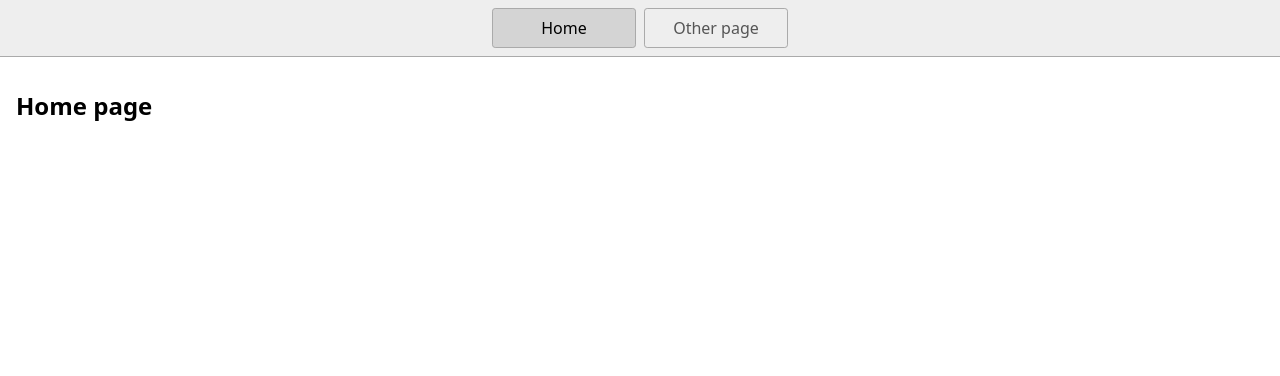
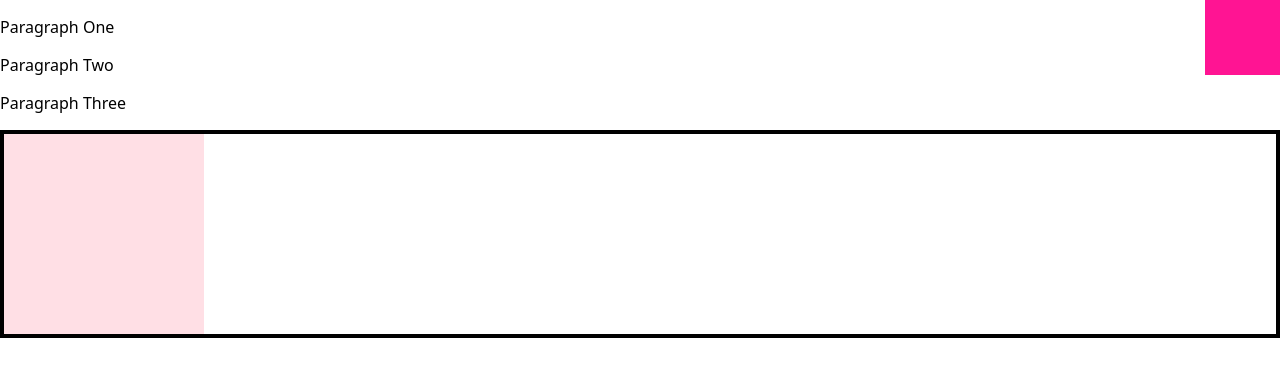
Before and after one commit to vineethsagar/rendering-logic-2-css-in-js, a plain HTML site: page index.html in a window 1280 px wide. Drawn offline with Linux system fonts and the light colour scheme.

Commit message:
absolute position

```diff
--- a/index.html
+++ b/index.html
@@ -12,12 +12,46 @@
     <script type="module" src="script.js"></script>
   </head>
   <body>
-    <nav>
-      <a href="/" aria-current="page">Home</a>
-      <a href="/page2.html">Other page</a>
-    </nav>
-    <main>
-      <h1>Home page</h1>
-    </main>
+    <style>
+      .pink.box {
+        position: absolute;
+        top: 0px;
+        right: 0px;
+        width: 75px;
+        height: 75px;
+        background: deeppink;
+      }
+    </style>
+
+    <p>Paragraph One</p>
+    <p>Paragraph Two</p>
+    <p>Paragraph Three</p>
+    <!--
+  cut-and-paste this box so
+  that it sits above the
+  paragraphs
+-->
+    <div class="pink box"></div>
+    <style>
+      .parent {
+        border: 4px solid;
+      }
+
+      .child {
+        /*
+        Enable this property
+        in the devtools!
+      */
+        /* position: absolute; */
+        width: 200px;
+        height: 200px;
+        background: pink;
+        opacity: 0.5;
+      }
+    </style>
+
+    <div class="parent">
+      <div class="child"></div>
+    </div>
   </body>
 </html>
```
